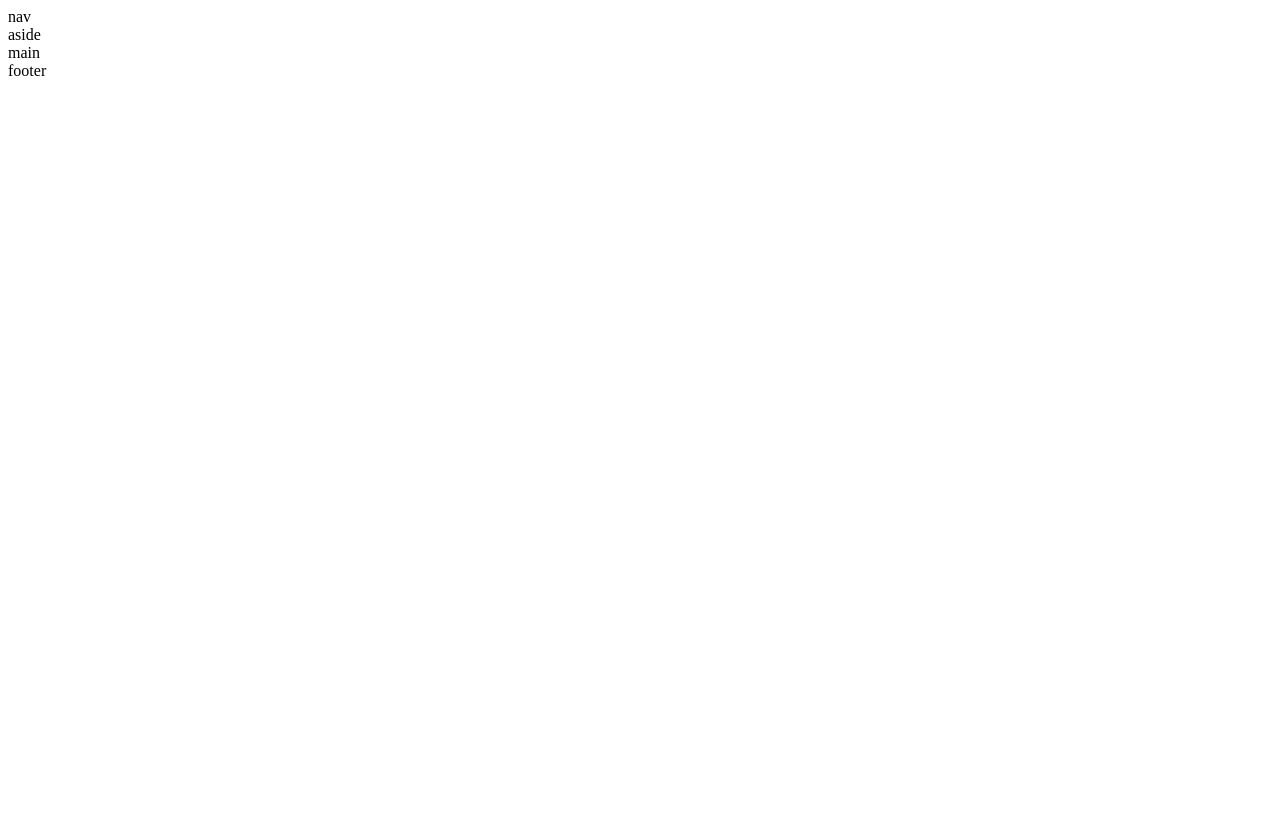
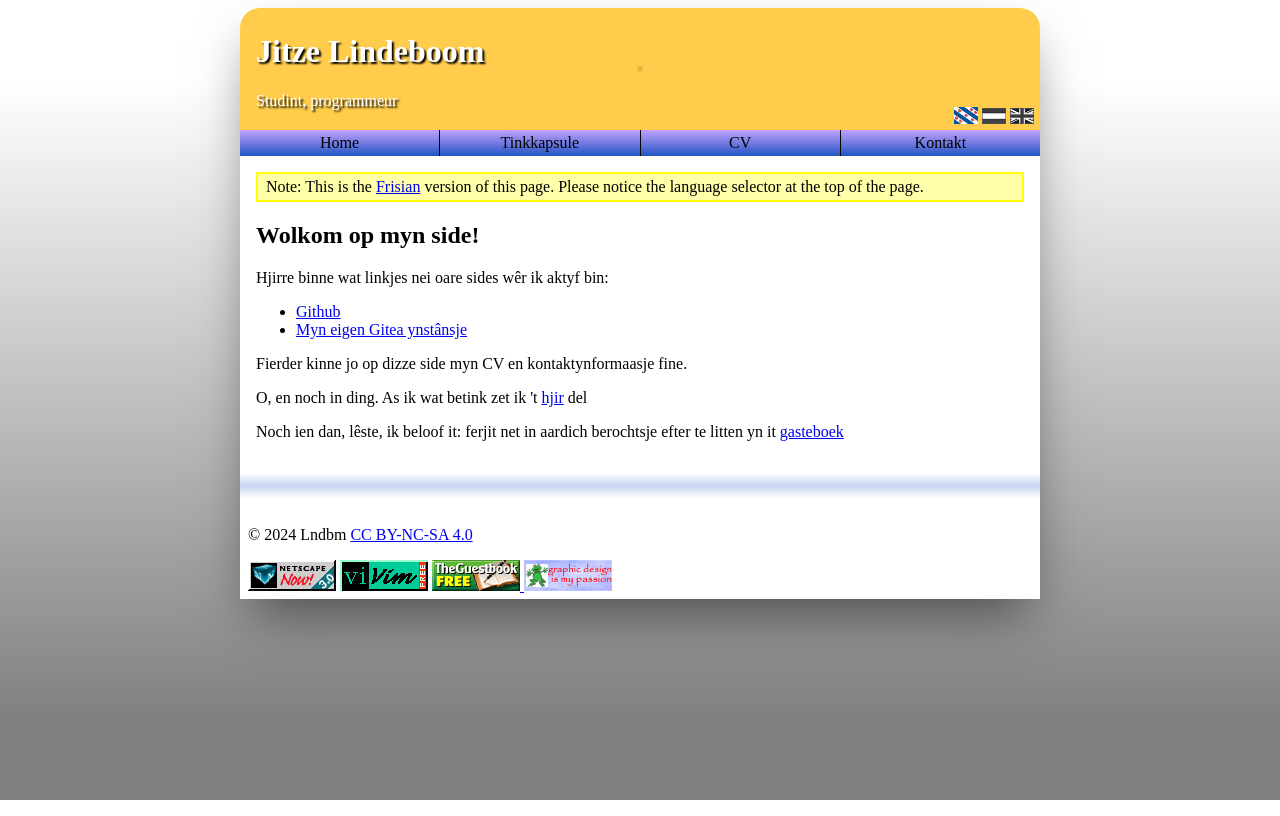
Before and after one commit to jitzelinsoft/site, a plain HTML site: page docs/index.html in a window 1280 px wide. Drawn offline with Linux system fonts and the light colour scheme.

Commit message:
feat: frisian homepage

```diff
--- a/docs/index.html
+++ b/docs/index.html
@@ -9,18 +9,65 @@
 </head>
 
 <body>
-	<nav>
-		nav
-	</nav>
-	<aside>
-		aside
-	</aside>
 	<main>
-		main
+		<header>
+			<aside id="language-selector">
+				<a href="/" class="selected">
+					<img src="assets/frl.webp" alt="Frisian flag" width="24">
+				</a>
+
+				<a href="/nl">
+					<img src="assets/nl.webp" alt="Dutch flag" width="24">
+				</a>
+
+				<a href="/en">
+					<img src="assets/gb.webp" alt="British flag" width="24">
+				</a>
+			</aside>
+
+			<hgroup>
+				<h1>Jitze Lindeboom</h1>
+				<p>Studint, programmeur</p>
+			</hgroup>
+		</header>
+
+		<nav>
+			<a href="/">Home</a>
+			<a href="/tinkkapsule">Tinkkapsule</a>
+			<a href="/cv">CV</a>
+			<a href="/kontakt">Kontakt</a>
+		</nav>
+
+		<div id="main-content">
+			<div id="notice-box">
+				<p>This is the <a href="https://en.wikipedia.org/wiki/West_Frisian_language">Frisian</a> version of this page. Please notice the language selector at the top of the page.</p>
+			</div>
+			<h2>Wolkom op myn side!</h2>
+			<p>Hjirre binne wat linkjes nei oare sides wêr ik aktyf bin:</p>
+			<ul>
+				<li><a href="https://github.com/jitzelinsoft">Github</a></li>
+				<li><a href="https://linsoft.nl/git/jitze">Myn eigen Gitea ynstânsje</a></li>
+			</ul>
+			<p>Fierder kinne jo op dizze side myn CV en kontaktynformaasje fine.</p>
+			<p>O, en noch in ding. As ik wat betink zet ik 't <a href="/tinkkapsule">hjir</a> del</p>
+			<p>Noch ien dan, lêste, ik beloof it: ferjit net in aardich berochtsje efter te litten yn it <a href="/gasteboek">gasteboek</a></p>
+		</div>
+
+		<hr id="footer-separator">
+
+		<footer>
+			<p>© 2024 Lndbm <a href="https://creativecommons.org/licenses/by-nc-sa/4.0">CC BY-NC-SA
+					4.0</a></p>
+			<img src="assets/iex.gif" alt="Best Viewed With Netscape Browser">
+			<img src="assets/vim.gif" alt="This website has been made with VIM">
+			<a href="/gasteboek">
+				<img src="assets/guestbook.gif" alt="Guestbook">
+			</a>
+			<img src="assets/graphic.gif" alt="Graphic design is my passion">
+		</footer>
+
 	</main>
-	<footer>
-		footer
-	</footer>
+
 </body>
 
 </html>
--- a/docs/static/styles.css
+++ b/docs/static/styles.css
@@ -1 +1,107 @@
-h1 { color: blue; } body { color: black; }
+header {
+	background: rgb(208, 168, 55);
+	background: radial-gradient(circle, rgba(208, 168, 55, 1) 0%, rgba(255, 205, 75, 1) 1%);
+	background-position-y: top -50px;
+	border-top-left-radius: 20px;
+	border-top-right-radius: 20px;
+	padding: .25em 1em;
+	position: relative;
+	background-size: contain;
+}
+
+main {
+	margin: auto;
+	max-width: 800px;
+	background: white;
+	box-shadow: 0 25px 50px -12px rgb(0 0 0 / 0.5);
+}
+
+#language-selector {
+	position: absolute;
+	bottom: 2px;
+	right: 6px;
+}
+
+#language-selector>a {
+	text-decoration: none;
+	filter: grayscale(1);
+}
+
+#language-selector>a.selected {
+	filter: grayscale(0);
+}
+
+#language-selector>a:hover {
+	filter: brightness(1.5) grayscale(0);
+}
+
+#main-content {
+	margin: 1em;
+}
+
+header>hgroup>h1,
+header>hgroup>p {
+	color: white;
+	text-shadow: black 2px 2px 2px;
+}
+
+nav {
+	box-sizing: border-box;
+	background: #7070c2;
+	display: flex;
+	justify-content: space-evenly;
+	text-align: center;
+}
+
+body {
+	background: rgb(128, 128, 128);
+	background: linear-gradient(180deg, rgba(255, 255, 255, 1) 10%, rgba(128, 128, 128, 1) 90%);
+	background-attachment: fixed;
+	min-height: 100vh;
+}
+
+nav>a {
+	flex: 1 1 0;
+	border-right: 1px solid black;
+	color: black;
+	padding: .25em;
+	text-decoration: none;
+
+	background: rgb(34, 85, 195);
+	background: linear-gradient(0deg, rgba(34, 85, 195, 1) 0%, rgba(194, 160, 255, 1) 100%);
+}
+
+nav>a:hover {
+	color: white;
+	text-shadow: black 1px 1px;
+	background: rgb(72, 111, 195);
+	background: linear-gradient(0deg, rgba(72, 111, 195, 1) 0%, rgba(202, 174, 255, 1) 100%);
+}
+
+nav>a:last-of-type {
+	border: none;
+}
+
+
+
+footer {
+	padding: .25em .5em;
+}
+
+#footer-separator {
+	border: none;
+	height: 25px;
+	margin-top: 2em;
+	background: linear-gradient(0deg,
+			rgba(255, 255, 255, .0) 0%,
+			rgba(34, 85, 195, .25) 50%,
+			rgba(255, 255, 255, .0) 100%);
+}
+
+#notice-box {
+	background: #ffa;
+	border: 2px solid yellow;
+	padding: .25em .5em;
+}
+#notice-box>p:first-of-type { margin: 0; }
+#notice-box>p:first-of-type::before { content: 'Note: '; }
```
Also changed, not shown: docs/assets/frl.webp (added), docs/assets/gb.webp (added), docs/assets/graphic.gif (added), docs/assets/guestbook.gif (added), docs/assets/iex.gif (added), docs/assets/nl.webp (added), docs/assets/vim.gif (added).
